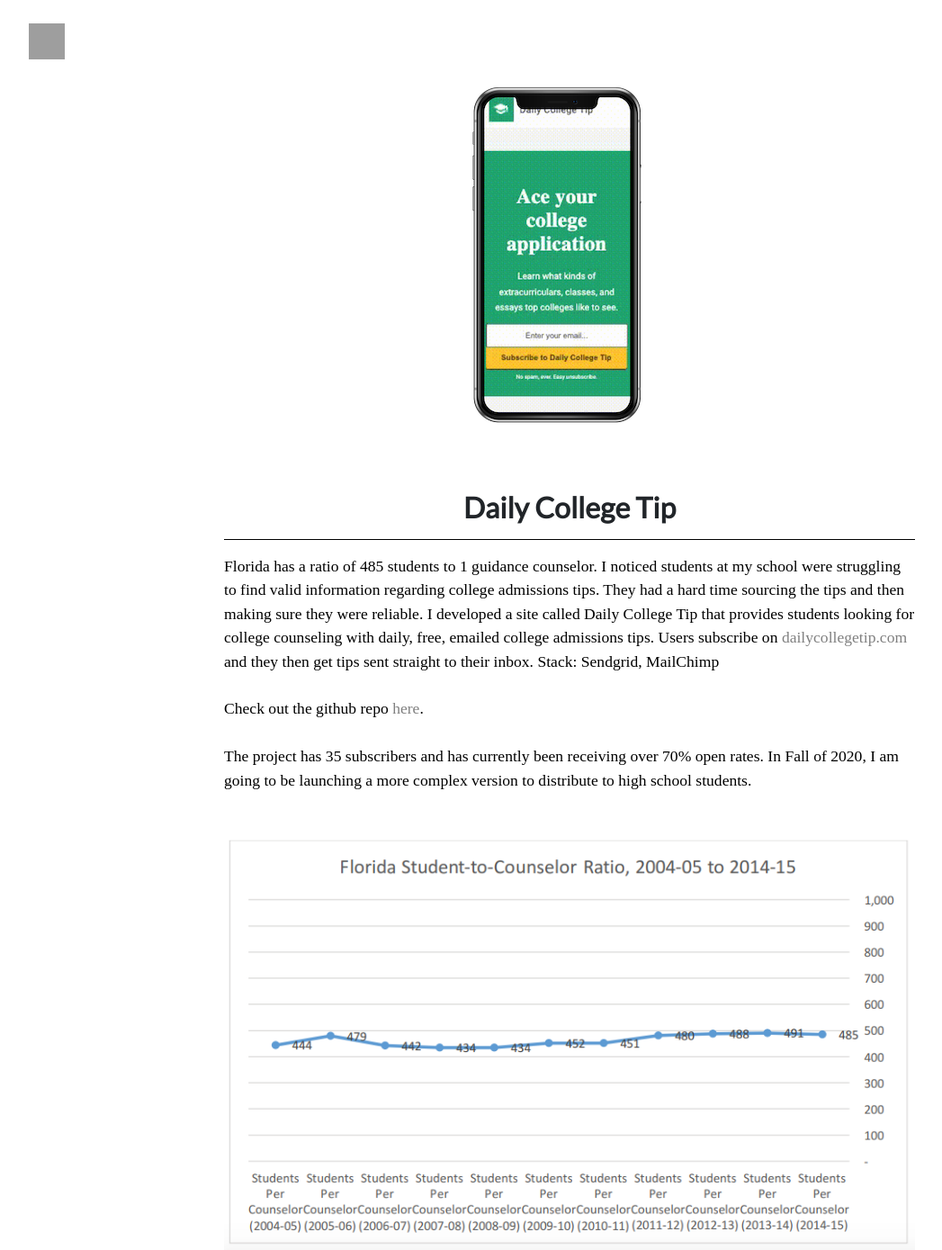
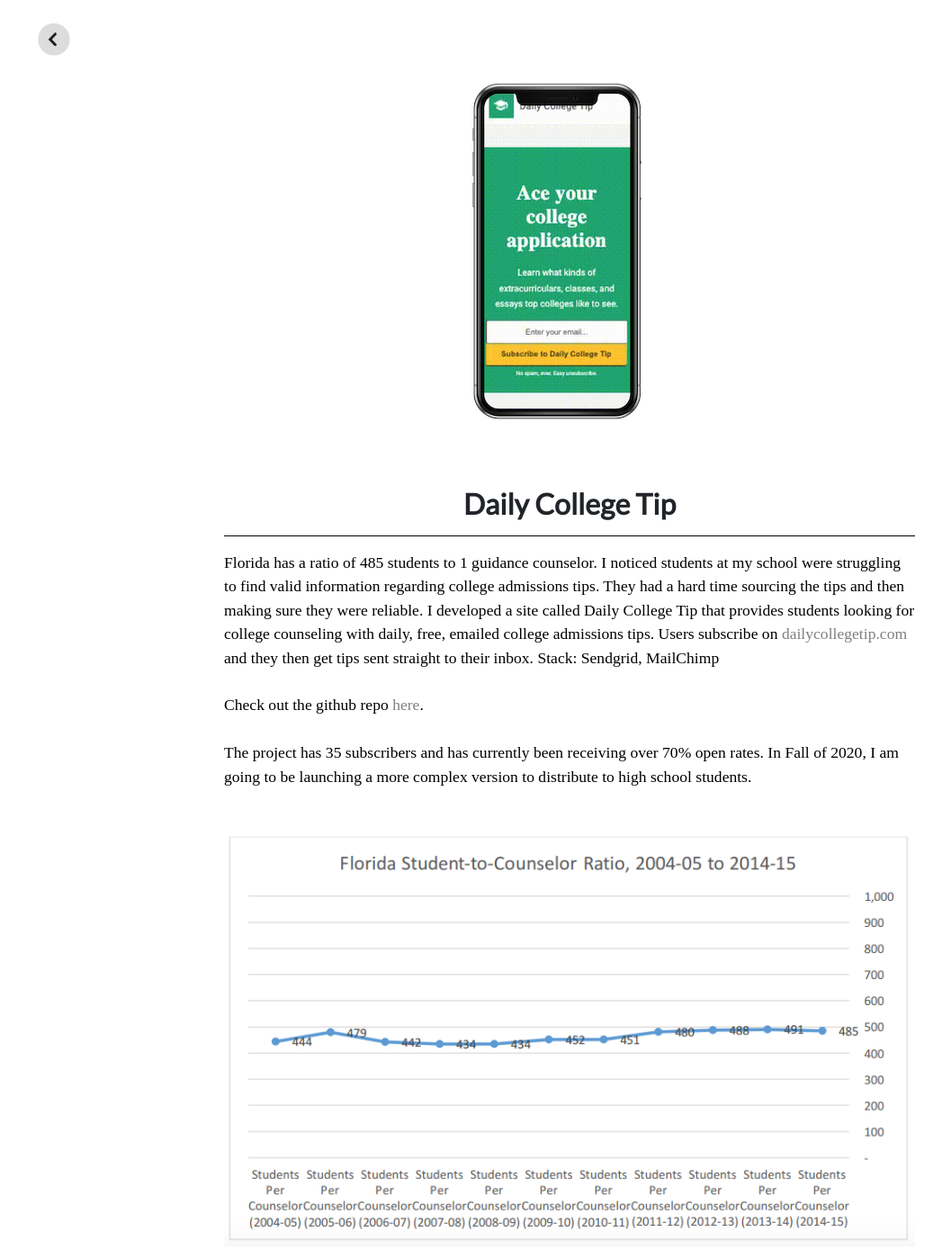
Before and after one commit to lindsayesterman/lindsay, a PHP site: page /dct.html in a window 1280 px wide. Shown: the whole page at 90% size, without its empty margins (7-1054 px from the left). Run offline with PHP 8.4, Linux system fonts and the light colour scheme; some libraries are stand-ins or nearby versions; grey boxes are pictures that could not be loaded.

Commit message:
smooth scrolling

```diff
--- a/dct.html
+++ b/dct.html
@@ -1,4 +1,5 @@
 <!DOCTYPE html>
+
 <html>
 
 <head>
@@ -24,7 +25,7 @@
 
 <body>
 
-	<a href="index.html#left-off"><img class="back-btn" src="https://franklyn.xyz/assets/icons/left.svg"></a>
+	<a href="index.html#left-off"><img class="back-btn" type="image/png" src="img/back-btn.png"></a>
 
 
 	<div class="projects-iphone">
--- a/nasa.html
+++ b/nasa.html
@@ -20,7 +20,7 @@
 
 <body>
 
-    <a href="index.html#left-off"><img class="back-btn" src="https://franklyn.xyz/assets/icons/left.svg"></a>
+    <a href="index.html#left-off"><img class="back-btn" type="image/png" src="img/back-btn.png"></a>
 
     <div class="projects-iphone">
         <div class="nasa-flex">
--- a/projects.html
+++ b/projects.html
@@ -24,7 +24,7 @@
 
   <body>
 
-    <a href="index.html#left-off"><img class="back-btn" src="https://franklyn.xyz/assets/icons/left.svg"></a>
+    <a href="index.html#left-off"><img class="back-btn" type="image/png" src="img/back-btn.png"></a>
 
 <div class="projects-iphone">
 <img src="img/apclasscomp.png" class="mini-proj" alt="apclasshelp website" >
--- a/style.css
+++ b/style.css
@@ -46,8 +46,6 @@ body {
     margin: 0;
     padding: 0;
     height: 100vh;
-    -webkit-overflow-scrolling: touch;
-
 }
 
 #particles-js {
@@ -156,9 +154,6 @@ ol li a:hover {
     background-color: #F8F8F8;
 }
 
-html {
-    scroll-behavior: smooth
-}
 
 .container-projects {
     max-width: 1600px;
@@ -296,8 +291,8 @@ footer {
 .back-btn{
     margin-top:2%;
     margin-left:2%;
-    width:40px;
-    height:40px;
+    width:57px;
+    height:36px;
 }
 
 
```
Also changed, not shown: index.html (+25 -0 lines), img/back-btn.png (added), 2 other files.
